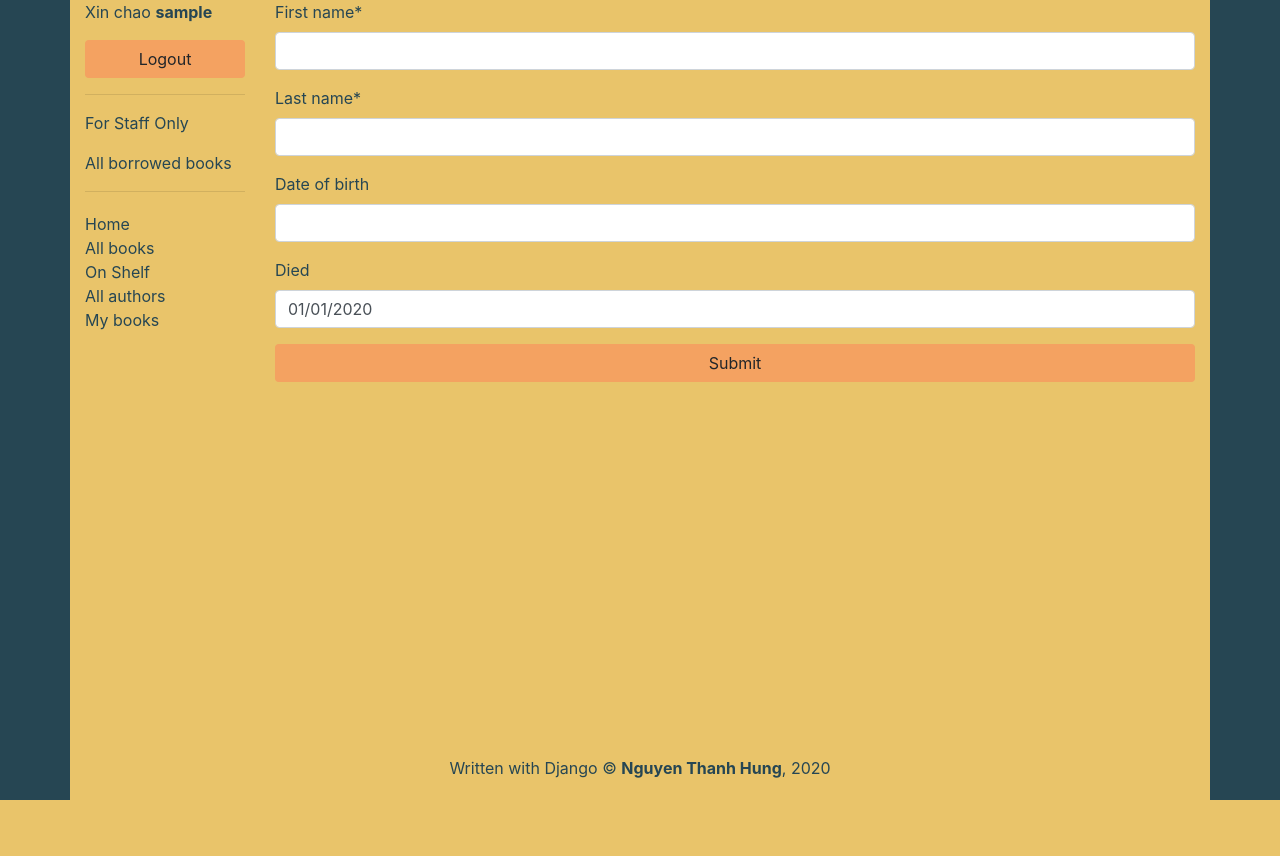
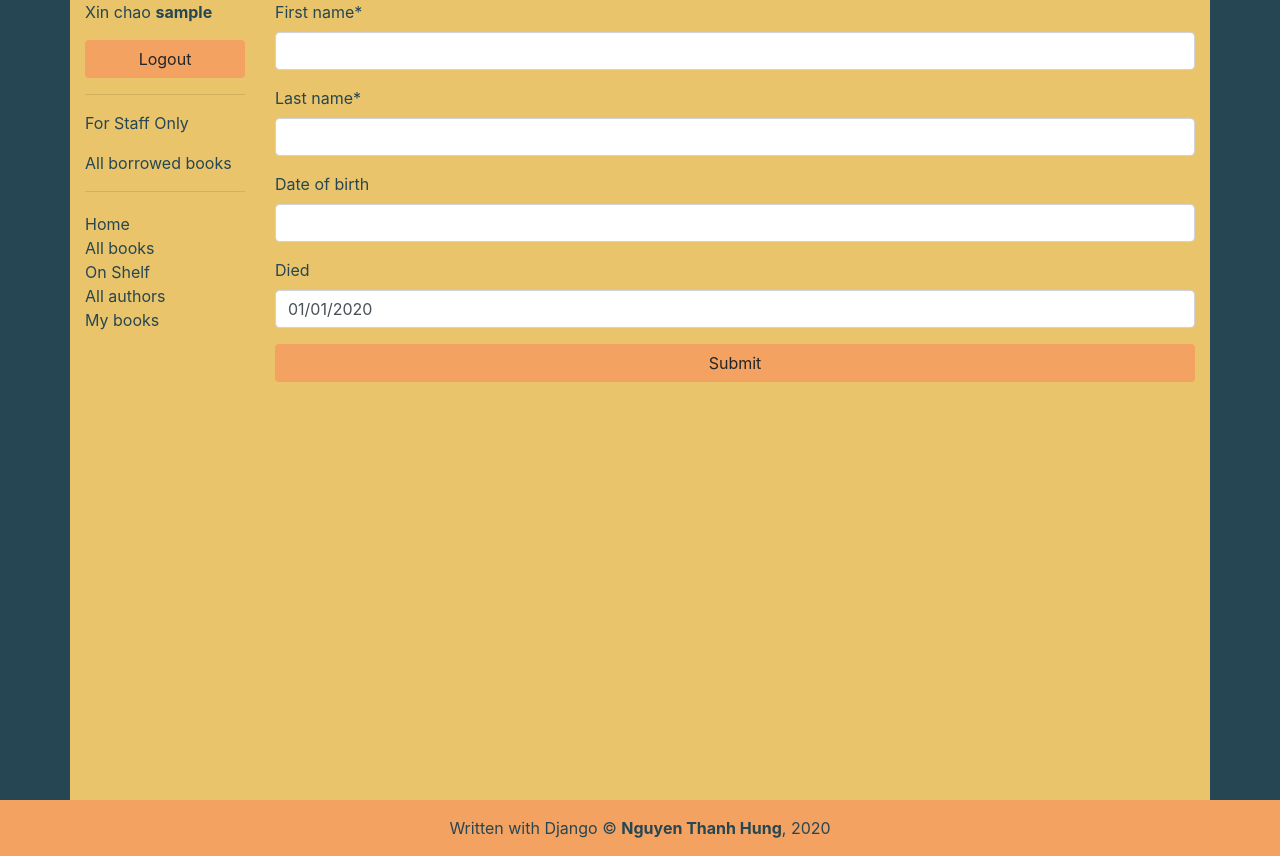
Before and after one commit to hungntgrb/local_library, a Django app: page /catalog/author/create/ in a window 1280 px wide. Before the commit the page ends 800 px from the top, so only its background shows below. Run offline with Django 3.2, Linux system fonts and the light colour scheme; the visitor is signed in with stand-in values (Sample User, id 1); some libraries are stand-ins or nearby versions.

Commit message:
fix footer

```diff
--- a/catalog/static/css/styles.css
+++ b/catalog/static/css/styles.css
@@ -14,7 +14,6 @@ body {
 .container {
   background-color: var(--my-yellow);
   min-height: 100vh;
-  position: relative;
 }
 
 .btn {
@@ -28,15 +27,6 @@ a {
 .page-link {
   background-color: var(--dark-green);
   color: #eee;
-}
-
-.my-credit {
-  position: absolute;
-  bottom: 10px;
-  left: 0px;
-  right: 0px;
-  width: 600px;
-  margin: 10px auto;
 }
 
 .sidebar-nav {
@@ -54,3 +44,8 @@ a {
   color: #000;
   opacity: 0.8;
 }
+
+footer {
+  background-color: var(--light-orange);
+  padding: 16px;
+}
--- a/catalog/templates/base_generic.html
+++ b/catalog/templates/base_generic.html
@@ -83,10 +83,13 @@
 
       </div>
 
-      <div class="text-center my-credit">
-        Written with Django &copy; <strong>Nguyen Thanh Hung</strong>, 2020
-      </div>
+
     </div>
+    <footer class="text-center my-credit">
+
+      Written with Django &copy; <strong>Nguyen Thanh Hung</strong>, 2020
+
+    </footer>
 
   </body>
 
```
